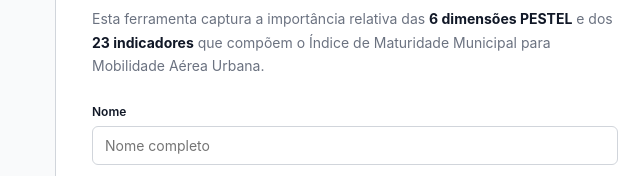
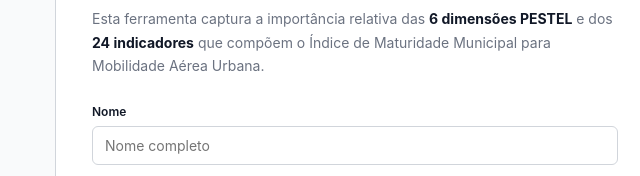
Before and after one commit to BiellGG14/MatrizAHP, a website: page calibracao/ahp-express.html in a window 1280 px wide. Shown: the part 251-427 px from the top of the page, 285-925 px from the left. Drawn offline with Linux system fonts and the light colour scheme.

Commit message:
Update calibration page formatting

```diff
--- a/calibracao/ahp-express.html
+++ b/calibracao/ahp-express.html
@@ -458,7 +458,7 @@ body {
       <span class="intro-badge">Comparação de Relevâncias</span>
       <h1 class="intro-title">Comparação de Relevâncias para o Índice UAM</h1>
       <p class="intro-desc">
-        Esta ferramenta captura a importância relativa das <strong>6 dimensões PESTEL</strong> e dos <strong>23 indicadores</strong> que compõem o Índice de Maturidade Municipal para Mobilidade Aérea Urbana.
+        Esta ferramenta captura a importância relativa das <strong>6 dimensões PESTEL</strong> e dos <strong>24 indicadores</strong> que compõem o Índice de Maturidade Municipal para Mobilidade Aérea Urbana.
       </p>
       <div class="intro-fields">
         <div class="field-group">
```
